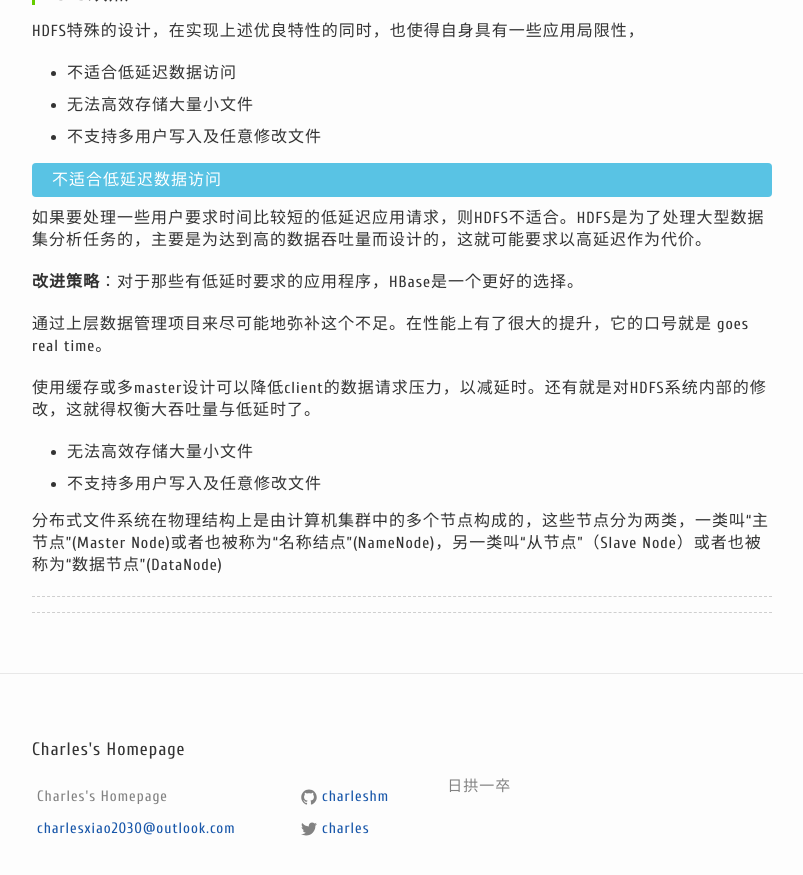
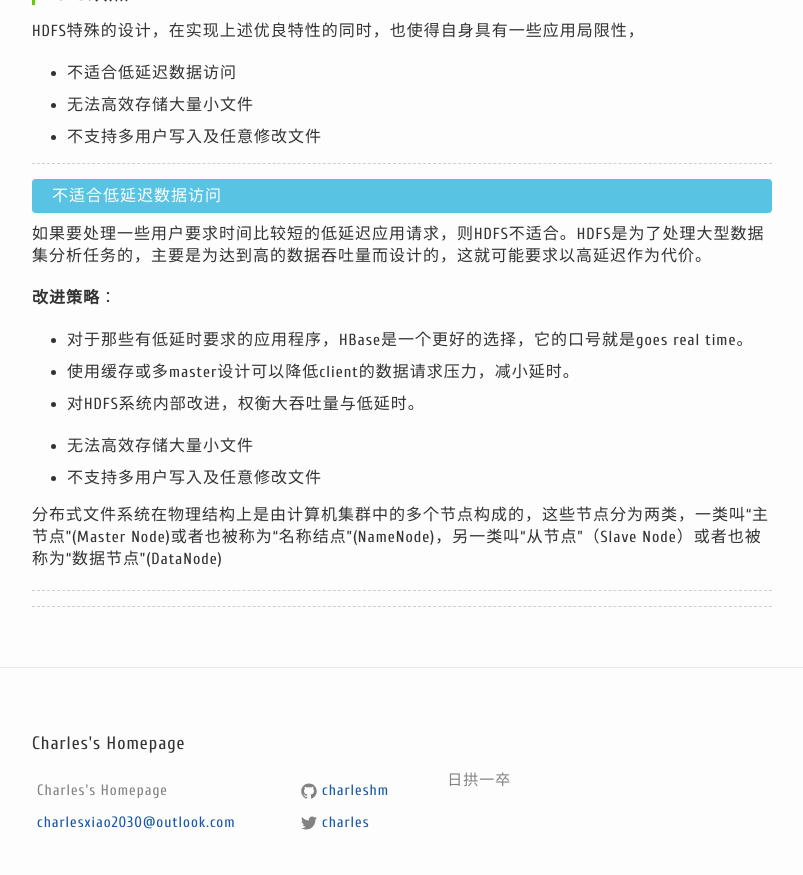
Before and after one commit to charleshm/charleshm.github.io, a Jekyll site: the page built from _posts/2016-04-15-Hadoop-HDFS.md, in a window 1280 px wide and 900 px high, scrolled down 960 px. Shown: the top 875 px of the window, without its empty margins (238-1041 px from the left). Built offline with Jekyll 4.4.1, drawn with Linux system fonts in a browser that asks for light colours; nearby versions of some CDN libraries; comment, search, counter and statistics services are not loaded.

```diff
--- a/_posts/2016-04-15-Hadoop-HDFS.md
+++ b/_posts/2016-04-15-Hadoop-HDFS.md
@@ -36,15 +36,19 @@
 - 无法高效存储大量小文件
 - 不支持多用户写入及任意修改文件
 
+
+----------
+
+
 <p class="first">不适合低延迟数据访问</p>
 
 如果要处理一些用户要求时间比较短的低延迟应用请求，则HDFS不适合。HDFS是为了处理大型数据集分析任务的，主要是为达到高的数据吞吐量而设计的，这就可能要求以高延迟作为代价。
 
-**改进策略**：对于那些有低延时要求的应用程序，HBase是一个更好的选择。
+**改进策略**：
 
-通过上层数据管理项目来尽可能地弥补这个不足。在性能上有了很大的提升，它的口号就是 goes real time。
-
-使用缓存或多master设计可以降低client的数据请求压力，以减延时。还有就是对HDFS系统内部的修改，这就得权衡大吞吐量与低延时了。
+- 对于那些有低延时要求的应用程序，HBase是一个更好的选择，它的口号就是goes real time。
+- 使用缓存或多master设计可以降低client的数据请求压力，减小延时。
+- 对HDFS系统内部改进，权衡大吞吐量与低延时。
 
 - 无法高效存储大量小文件
 - 不支持多用户写入及任意修改文件
@@ -53,4 +57,4 @@
 分布式文件系统在物理结构上是由计算机集群中的多个节点构成的，这些节点分为两类，一类叫“主节点”(Master Node)或者也被称为“名称结点”(NameNode)，另一类叫“从节点”（Slave Node）或者也被称为“数据节点”(DataNode)
 
 
-  [1]: http://7xjbdi.com1.z0.glb.clouddn.com/dfs.jpg
+  [1]: http://7xjbdi.com1.z0.glb.clouddn.com/dfs.jpg?imageView2/2/w/350
```
